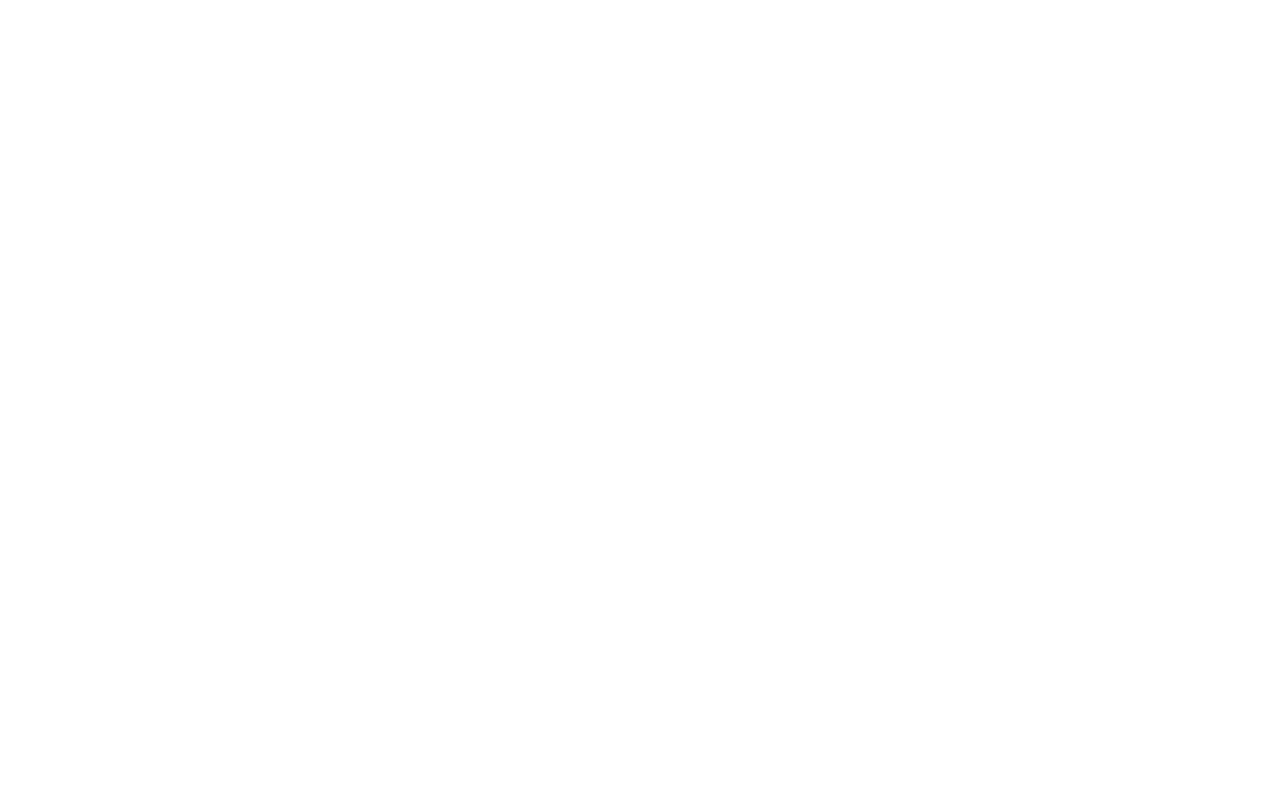
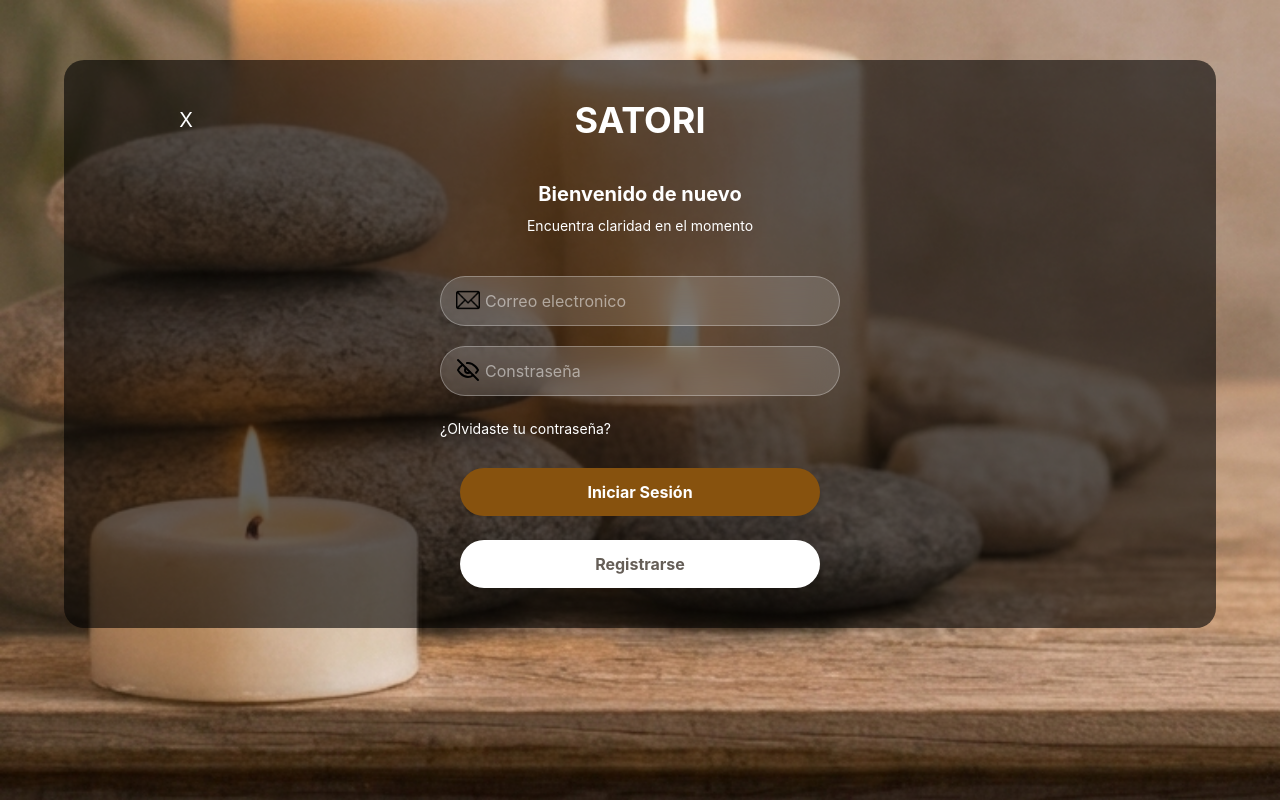
Before and after one commit to Irvin143/SatoriSpa, a React (Vite) app: page /login in a window 1280 px wide. Before the commit this address had no page. Built offline with nearby package versions, Linux system fonts and the light colour scheme.

Commit message:
Agregacion de iconos en login y registro

```diff
--- a/src/App.jsx
+++ b/src/App.jsx
@@ -9,7 +9,8 @@ function App() {
   return (
     <BrowserRouter>
       <Routes>
-        <Route path="/" element={<Login />} />
+        <Route path="/" element={<Principal />} />
+        <Route path="/login" element={<Login />} />
         <Route path="/registro" element={<Registro />} />
         <Route path="/principal" element={<Principal />} />
         <Route path="/citas" element={<Citas/>} />
--- a/src/Login/Login.jsx
+++ b/src/Login/Login.jsx
@@ -2,11 +2,13 @@ import { React } from 'react';
 import { useState } from 'react';
 import { Link } from "react-router-dom";
 import "@fontsource/playfair-display";
+import iconCorreo from "../assets/Login/iconCorreo.png";
+import iconContraseña from "../assets/Login/iconPassword.svg";
 
 function Login() {
     return(
-        <div className="flex justify-center items-center h-screen  bg-[url('./assets/fondoLogin.png')] bg-cover bg-center bg-no-repeat">
-            <article className='w-[90%] py-10 flex flex-col justify-center items-center text-white rounded-[20px] bg-black/60 '>
+        <div className="flex justify-center items-start h-screen  bg-[url('./assets/fondoLogin.png')] bg-cover bg-center bg-no-repeat">
+            <article className='w-[90%] py-10 mt-15 flex flex-col justify-center items-center text-white rounded-[20px] bg-black/60 '>
                 <header className="w-[80%] grid grid-cols-3 items-center pb-5 mb-5 ">
                     <Link to="/principal" className="justify-self-start text-xl ">X</Link>
                     <h2 className="justify-self-center text-4xl font-bold">SATORI</h2>
@@ -17,10 +19,10 @@ function Login() {
                 </article>
                 <section className='w-[85%] lg:w-[400px]'>
                     <form action="">
-                        <Input textoFondo="Correo electronico" tipo="email" />
-                        <Input textoFondo="Constraseña" tipo="password" />
+                        <Input textoFondo="Correo electronico" tipo="email" imagen={iconCorreo} />
+                        <Input textoFondo="Constraseña" tipo="password" imagen={iconContraseña} />
                         <a href="/recuperar-contraseña" className="text-sm  hover:underline">¿Olvidaste tu contraseña?</a>
-                        <Link to="/principal" className="block w-[90%] bg-[#655e57] text-white text-center text py-3 mx-auto mt-15 rounded-[25px] backdrop-blur-md font-bold hover:cursor-pointer hover:bg-[#655e57]/70 transition-all duration-300">
+                        <Link to="/principal" className="block w-[90%] bg-[#87520E] text-white text-center text py-3 mx-auto mt-7 rounded-[25px] backdrop-blur-md font-bold hover:cursor-pointer hover:bg-[#655e57]/70 transition-all duration-300">
                             Iniciar Sesión
                         </Link>
                         <Link to="/registro" className="block w-[90%] bg-white text-[#655e57] text-center py-3 mx-auto mt-6 rounded-[25px] backdrop-blur-md font-bold hover:cursor-pointer hover:bg-[#655e57]/70 transition-all duration-300">
@@ -33,12 +35,12 @@ function Login() {
     );
 }
 
-function Input({textoFondo, tipo}){
+function Input({textoFondo, tipo, imagen}){
     return(
-        <article>
-            <input type={tipo} placeholder={textoFondo} className="w-full px-4 py-3 mb-5 rounded-[50px] backdrop-blur-md border border-white/30 bg-white/15 bl outline-none"  />
+        <article className='relative'>
+            <input type={tipo} placeholder={textoFondo} className="w-full px-11 py-3 mb-5 rounded-[50px] backdrop-blur-md border border-white/30 bg-white/15 bl outline-none"  />
+            <img src={imagen} alt="" className='absolute left-4 top-3 w-6 h-6' />
         </article>
     );
 }
-
 export default Login;
--- a/src/Login/Registro.jsx
+++ b/src/Login/Registro.jsx
@@ -1,14 +1,17 @@
 import { React } from 'react';
 import { useState } from 'react';
 import { Link } from "react-router-dom";
-import iconCalendario from "../assets/iconCalendario.png";
+import iconUsuario from "../assets/Login/iconUsuario.png";
+import iconCorreo from "../assets/Login/iconCorreo.png";
+import iconTelefono from "../assets/Login/iconTelefono.webp";
+import iconContraseña from "../assets/Login/iconPassword.svg";
 
 function Registro() {
     return(
-        <div className="flex justify-center items-center py-10  bg-[url('./assets/fondoLogin.png')] bg-cover bg-center bg-no-repeat">
-            <article className='w-[90%] py-10 flex flex-col justify-center items-center text-white rounded-[20px] bg-black/60 '>
+        <div className="flex justify-center items-start h-screen  bg-[url('./assets/fondoLogin.png')] bg-cover bg-center bg-no-repeat">
+            <article className='w-[90%] py-10 mt-10 flex flex-col justify-center items-center text-white rounded-[20px] bg-black/60 '>
                 <header className="w-[80%] grid grid-cols-3 items-center pb-5 mb-5 ">
-                    <Link to="/principal" className="justify-self-start text-xl ">X</Link>
+                    <Link to="/login" className="justify-self-start text-xl ">X</Link>
                     <h2 className="justify-self-center text-4xl font-bold">SATORI</h2>
                 </header>
                 <article className='flex flex-col justify-center items-center mb-10'>
@@ -17,15 +20,15 @@ function Registro() {
                 </article>
                 <section className='w-[85%] lg:w-[400px]'>
                     <form action="">
-                        <Input textoFondo="Nombre" tipo="text" imagen={iconCalendario}/>
-                        <Input textoFondo="Correo electronico" tipo="email" />
-                        <Input textoFondo="Telefono" tipo="tel" />
-                        <Input textoFondo="Contraseña" tipo="password" />
-                        <Input textoFondo="Confirmar contraseña" tipo="password" />
-                        <Link to="/principal" className="block w-[90%] bg-[#655e57] text-white text-center text py-3 mx-auto  rounded-[25px] backdrop-blur-md font-bold hover:cursor-pointer hover:bg-[#655e57]/70 transition-all duration-300">
+                        <Input textoFondo="Nombre" tipo="text" imagen={iconUsuario}/>
+                        <Input textoFondo="Correo electronico" tipo="email" imagen={iconCorreo} />
+                        <Input textoFondo="Telefono" tipo="tel" imagen={iconTelefono} />
+                        <Input textoFondo="Contraseña" tipo="password" imagen={iconContraseña} />
+                        <Input textoFondo="Confirmar contraseña" tipo="password" imagen={iconContraseña} />
+                        <Link to="/login" className="block w-[90%] bg-[#87520E] text-white text-center text py-3 mx-auto  rounded-[25px] backdrop-blur-md font-bold hover:cursor-pointer hover:bg-[#655e57]/70 transition-all duration-300">
                             Crear cuenta
                         </Link>
-                        <p className='mt-5 flex justify-center items-center gap-2'>¿Ya tienes una cuenta? <Link to="/login" className="text-[#655e57] hover:underline">Inicia sesión</Link></p>
+                        <p className='mt-5 flex justify-center items-center gap-2'>¿Ya tienes una cuenta? <Link to="/login" className="text-[#A86714] hover:underline">Inicia sesión</Link></p>
                     </form>
                 </section>
             </article>
@@ -37,7 +40,7 @@ function Input({textoFondo, tipo, imagen}){
     return(
         <article className='relative'>
             <input type={tipo} placeholder={textoFondo} className="w-full px-11 py-3 mb-5 rounded-[50px] backdrop-blur-md border border-white/30 bg-white/15 bl outline-none"  />
-            <img src={imagen} alt="" className='absolute left-4 top-4 w-5 h-5' />
+            <img src={imagen} alt="" className='absolute left-4 top-3 w-6 h-6' />
         </article>
     );
 }
--- a/src/SatoriSpa1.jsx
+++ b/src/SatoriSpa1.jsx
@@ -163,10 +163,7 @@ export default function SatoriSpa() {
         </article>
 
         {/* ── SUBTÍTULO SOBRE NOSOTROS ───────────────────────────────────────── */}
-        {/* <article className="subtitulo subtitulo-centrado flex flex-col items-center justify-center ml-5 my-[50px] mb-[30px] lg:bg-[#f5f0e9]">
-          <h2 className="text-[#615c56] text-[1.8em] font-['Trebuchet_MS'] font-bold my-[10px]">Sobre Nosotros</h2>
-          <hr className="border-none h-px bg-[rgba(128,128,128,1)] w-[60px] ml-[10px]" />
-        </article> */}
+
         <SubTitulo titulo="Sobre Nosotros" id="sobre-nosotros" className="subtitulo subtitulo-centrado flex flex-col items-center justify-center lg:bg-[#f5f0e9]"/>
 
         {/* ── SOBRE NOSOTROS ─────────────────────────────────────────────────── */}
```
